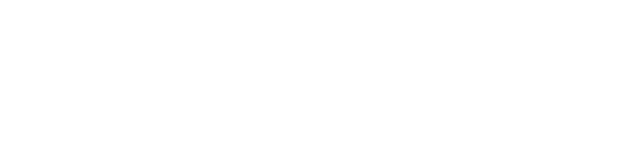
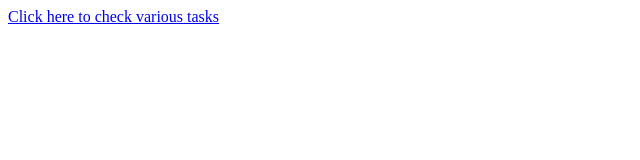
Before and after one commit to ParasRupani/ParasRupani.github.io, a plain HTML site: page index.html in a window 1280 px wide. Shown: the whole page, without its empty margins (0-640 px from the left). Drawn offline with Linux system fonts and the light colour scheme.

Commit message:
Add files via upload

```diff
--- a/index.html
+++ b/index.html
@@ -5,6 +5,6 @@
         </title>
     </head>
     <body>
-
+        <a href="week1.html"> Click here to check various tasks</a>
     </body>
 </html>
```
